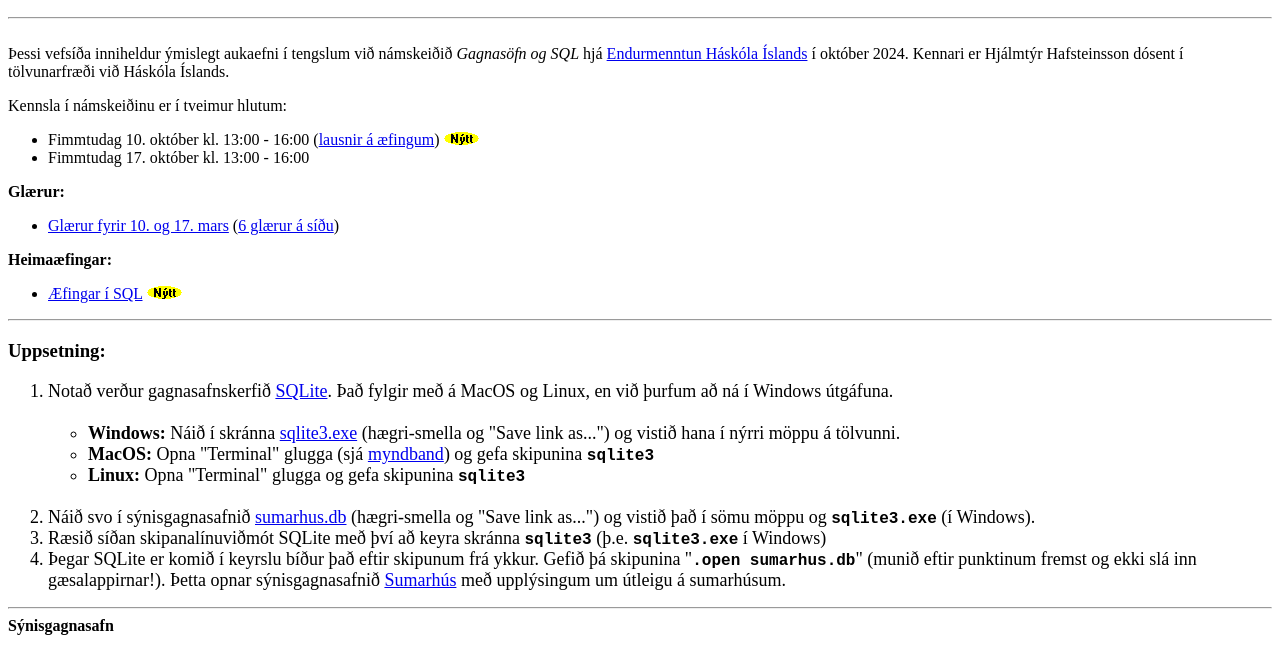
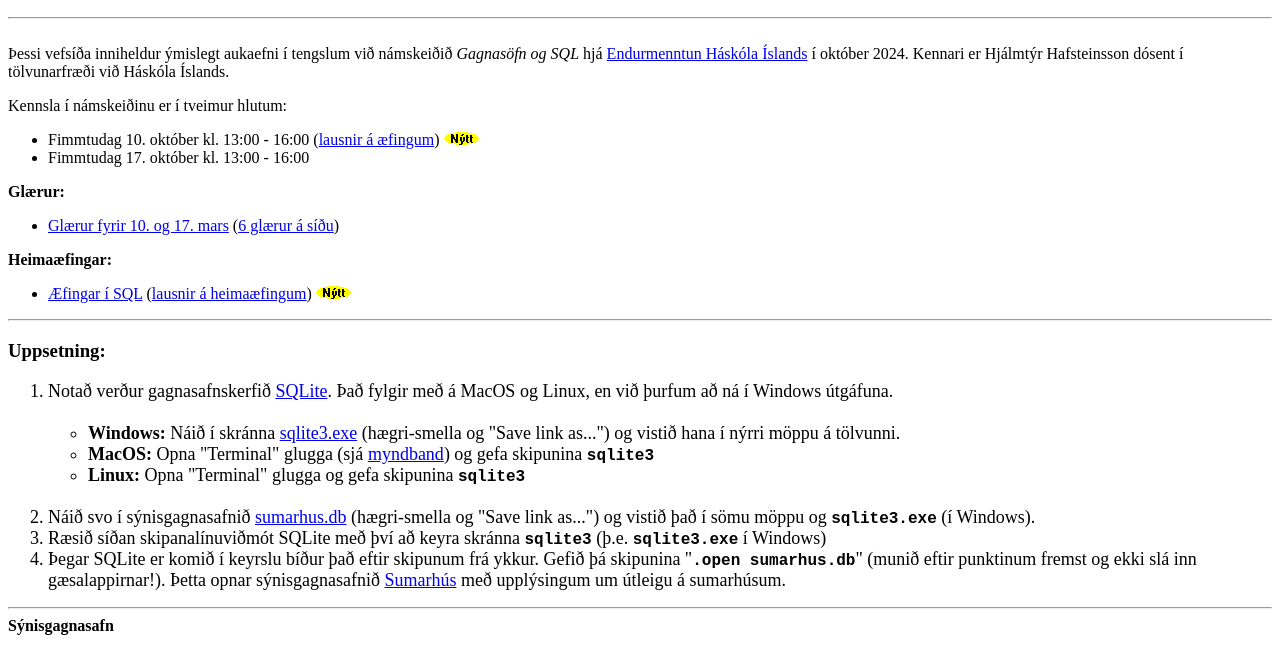
Before and after one commit to Hjalmtyr/SQL1, a plain HTML site: page index.html in a window 1280 px wide. Shown: the part 96-744 px from the top of the page. Drawn offline with Linux system fonts and the light colour scheme.

Commit message:
Lausnir á heimaæfingum

```diff
--- a/index.html
+++ b/index.html
@@ -33,7 +33,7 @@ Kennsla í námskeiðinu er í tveimur hlutum:
 
 <b>Heimaæfingar:</b>
 <ul>
-  <li> <a href="verk1.html">Æfingar í SQL</a> <img src="nytt.gif">
+  <li> <a href="verk1.html">Æfingar í SQL</a>  (<a href="verk1-lausnir.html">lausnir á heimaæfingum</a>) <img src="nytt.gif">
 </ul>
 
 <hr>
```
Also changed, not shown: verk1-lausnir.html (renamed from verk1-lausnirzzz.html).
